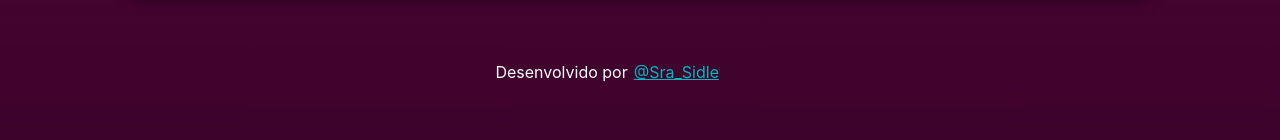
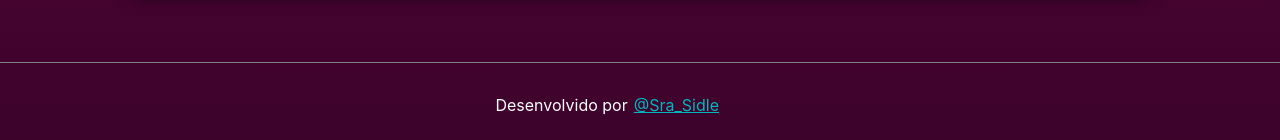
Before and after one commit to SraSidle/To_do_List-React-P01-M04, a React (Create React App) app in the folder projeto-to-do-list/: page / in a window 1280 px wide. Shown: the part 950-1090 px from the top of the page. Built offline with nearby package versions, Linux system fonts and the light colour scheme; no server answers.

Commit message:
resolvido problema target

```diff
--- a/projeto-to-do-list/src/components/Footer/Footer.css
+++ b/projeto-to-do-list/src/components/Footer/Footer.css
@@ -2,6 +2,7 @@ footer{
     width:100%;
     text-align: center;
     height: 5rem;
+    border-top: 1px solid gray;
 }
 
 .footer--p{
--- a/projeto-to-do-list/src/components/Footer/Footer.jsx
+++ b/projeto-to-do-list/src/components/Footer/Footer.jsx
@@ -5,7 +5,7 @@ function Footer() {
   return (
     <footer>
       <p className="footer--p">
-        Desenvolvido por <a href="https://github.com/SraSidle" target="_blank">
+        Desenvolvido por <a href="https://github.com/SraSidle" rel="noopener noreferrer" target="_blank">
              @Sra_Sidle
         </a>
       </p>
```
